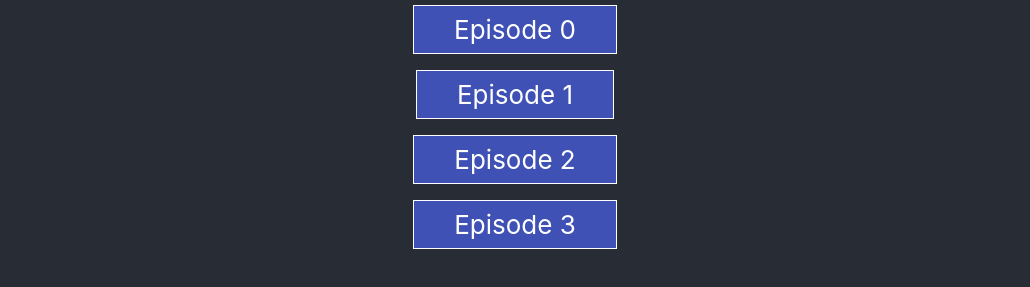
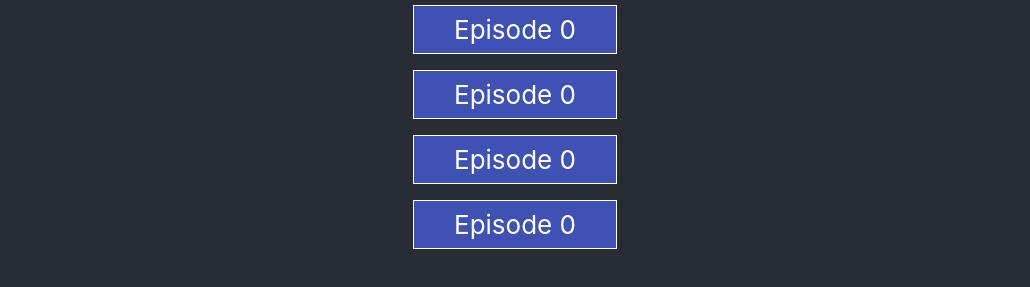
Before and after one commit to jjennissen/podcast, a React (Create React App) app: page / in a window 1280 px wide. Shown: the part 247-534 px from the top of the page, without its empty margins (125-1155 px from the left). Built offline with nearby package versions, Linux system fonts and the light colour scheme.

Commit message:
Added EpisodeList component

```diff
--- a/src/App.js
+++ b/src/App.js
@@ -1,5 +1,6 @@
 import React from 'react';
 import './App.css';
+import EpisodeList from "./EpisodeList";
 import Box from '@material-ui/core/Box';
 
 function App() {
@@ -8,22 +9,14 @@ function App() {
       <header className="App-header">
           <h1>Hamborne Haircut Podcast Homepage</h1>
             <h2>Episodes:</h2>
-          <Box component="span" border={1} bgcolor="primary.main" m={1} p={1} paddingLeft={5}
-          paddingRight={5}>
-              Episode 0
-          </Box>
-          <Box component="span" border={1} bgcolor="primary.main" m={1} p={1} paddingLeft={5}
-               paddingRight={5}>
-              Episode 1
-          </Box>
-          <Box component="span" border={1} bgcolor="primary.main" m={1} p={1} paddingLeft={5}
-               paddingRight={5}>
-              Episode 2
-          </Box>
-          <Box component="span" border={1} bgcolor="primary.main" m={1} p={1} paddingLeft={5}
-               paddingRight={5}>
-              Episode 3
-          </Box>
+          <EpisodeList>
+          </EpisodeList>
+          <EpisodeList>
+          </EpisodeList>
+          <EpisodeList>
+          </EpisodeList>
+          <EpisodeList>
+          </EpisodeList>
       </header>
         <body>
         </body>
--- /dev/null
+++ b/src/EpisodeList.js
@@ -0,0 +1,11 @@
+import React from 'react';
+import Box from "@material-ui/core/Box";
+
+export default class EpisodeList extends React.Component {
+    render() {
+        return <Box component="span" border={1} bgcolor="primary.main" m={1} p={1} paddingLeft={5}
+                    paddingRight={5}>
+            Episode 0
+        </Box>;
+    }
+}
```
